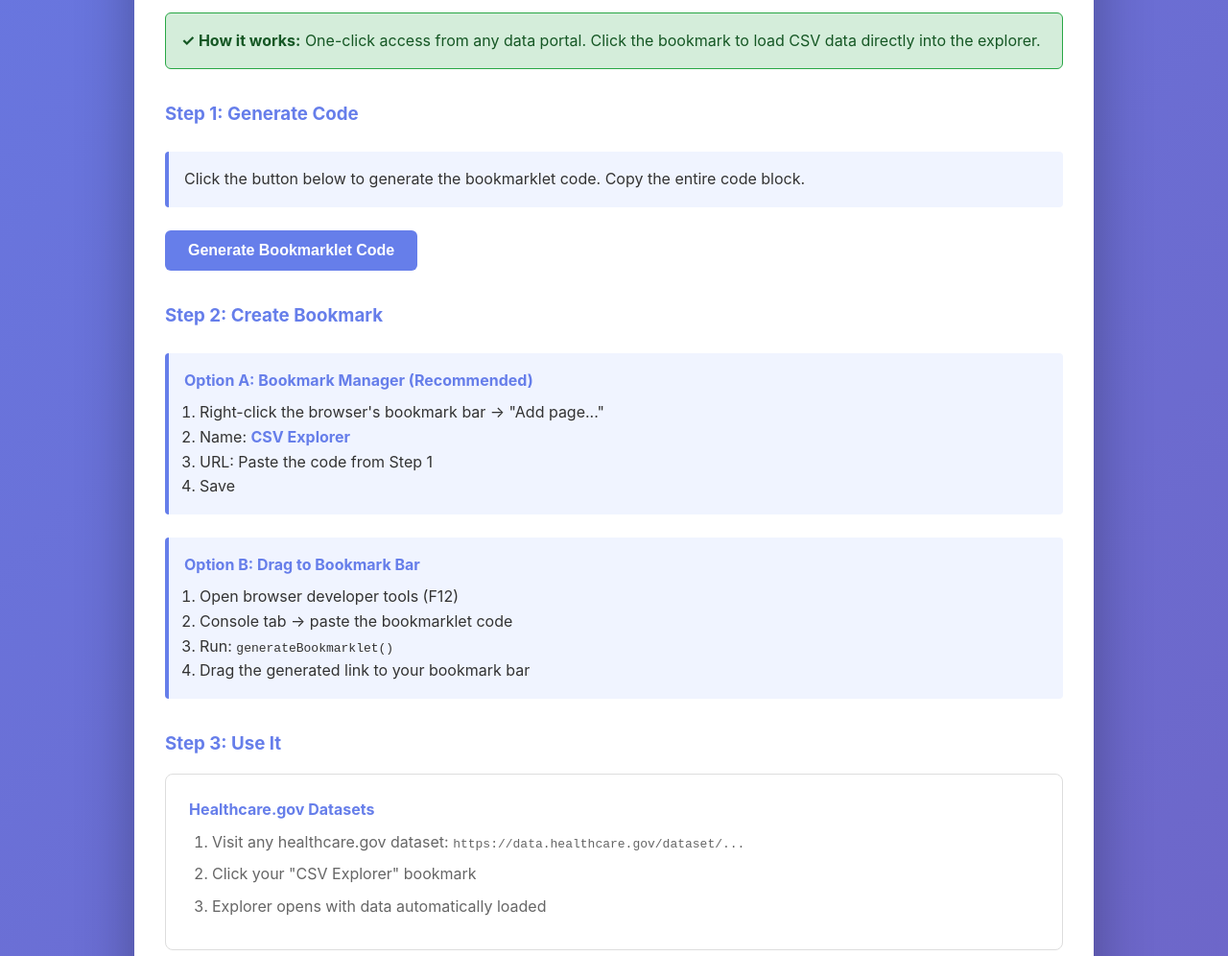
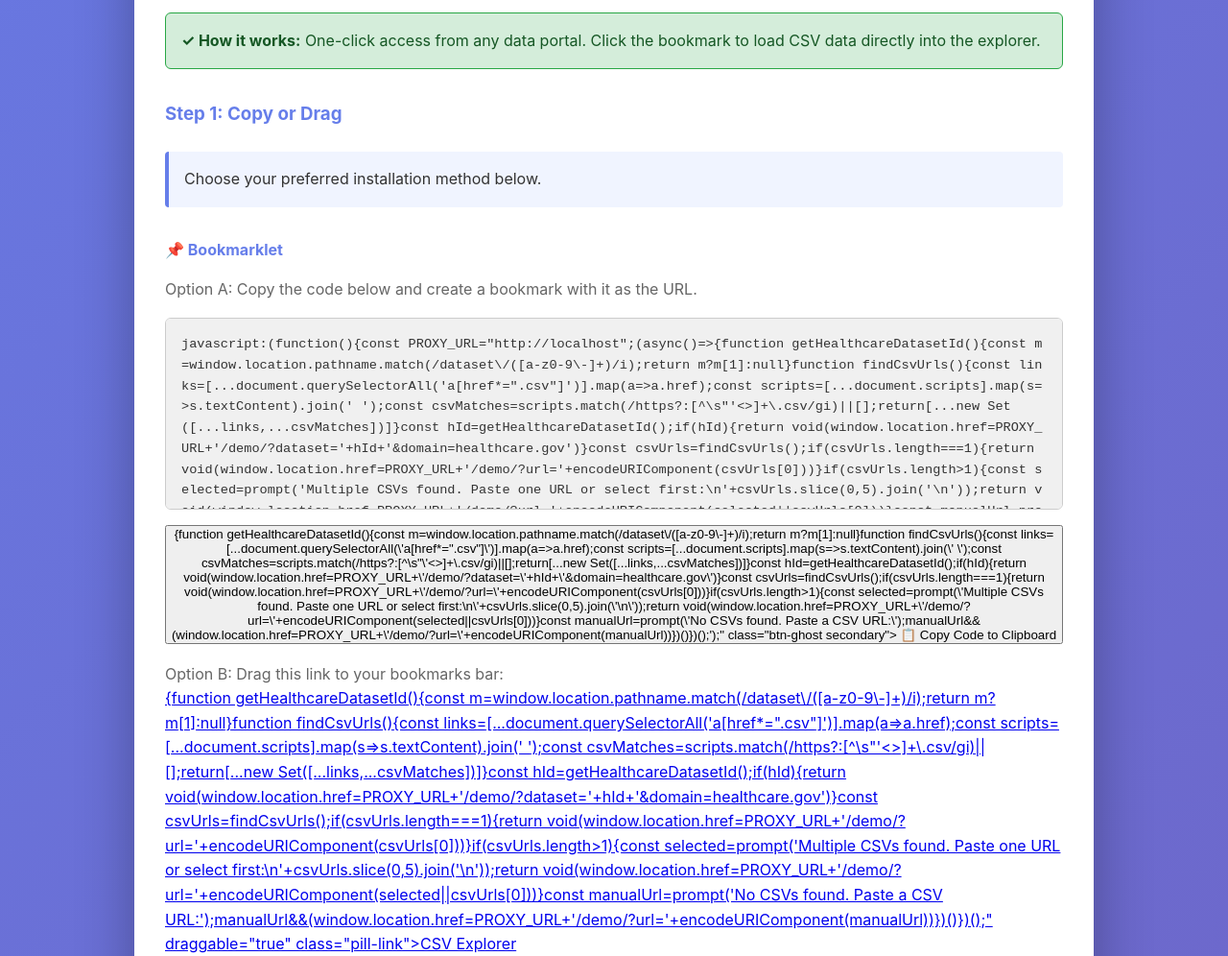
Before and after one commit to mgifford/openapi-reference, a website: page index.html in a window 1280 px wide. Shown: the part 1227-2223 px from the top of the page at 96% size. Drawn offline with Linux system fonts and the light colour scheme.

Commit message:
Refactor bookmarklet UX: display instead of generate
- Bookmarklet code now displays immediately on page load
- Removed 'Generate Code' button - code is static
- Changed Step 1 from 'Generate Code' to 'Copy or Drag'
- Adjusted numbering: steps now 1 (Copy/Drag), 2 (Create Bookmark), 3 (Use It)
- Bookmarklet displays with two options: copy to clipboard or drag to bookmarks bar
- Updated next steps to reflect new flow

```diff
--- a/index.html
+++ b/index.html
@@ -411,13 +411,10 @@
           <strong>✓ How it works:</strong> One-click access from any data portal. Click the bookmark to load CSV data directly into the explorer.
         </div>
 
-        <h3 class="subhead">Step 1: Generate Code</h3>
+        <h3 class="subhead">Step 1: Copy or Drag</h3>
         <div class="instruction-step">
-          Click the button below to generate the bookmarklet code. Copy the entire code block.
+          Choose your preferred installation method below.
         </div>
-        <button type="button" onclick="generateBookmarklet()" class="btn-ghost">
-          Generate Bookmarklet Code
-        </button>
         <div id="bookmarklet-output"></div>
 
         <h3 class="subhead">Step 2: Create Bookmark</h3>
@@ -601,7 +598,7 @@ User browses, searches, exports (all local)</code></div>
         <h2>📚 Next Steps</h2>
         <ol class="muted-list">
           <li><strong>Try the demo:</strong> <a href="/demo/" class="accent-link">Open demo</a></li>
-          <li><strong>Install bookmarklet:</strong> Generate code above and add to your browser</li>
+          <li><strong>Install bookmarklet:</strong> Copy or drag the bookmark above</li>
           <li><strong>Test with healthcare.gov:</strong> Visit <code>https://data.healthcare.gov/dataset/5k5i-wzex</code> and click the bookmark</li>
           <li><strong>Deploy to production:</strong> See SERVER_DEPLOYMENT.md in the project repo</li>
         </ol>
@@ -617,7 +614,8 @@ User browses, searches, exports (all local)</code></div>
   </div>
 
   <script>
-    function generateBookmarklet() {
+    // Display bookmarklet code on page load
+    document.addEventListener('DOMContentLoaded', () => {
       const basePath = window.location.pathname.includes('/openapi-reference') ? '/openapi-reference' : '';
       const proxyUrl = window.location.origin + basePath;
       const bookmarkletCode = `javascript:(function(){const PROXY_URL="${proxyUrl}";(async()=>{function getHealthcareDatasetId(){const m=window.location.pathname.match(/dataset\\/([a-z0-9\\-]+)/i);return m?m[1]:null}function findCsvUrls(){const links=[...document.querySelectorAll('a[href*=".csv"]')].map(a=>a.href);const scripts=[...document.scripts].map(s=>s.textContent).join(' ');const csvMatches=scripts.match(/https?:[^\\s"'<>]+\\.csv/gi)||[];return[...new Set([...links,...csvMatches])]}const hId=getHealthcareDatasetId();if(hId){return void(window.location.href=PROXY_URL+'/demo/?dataset='+hId+'&domain=healthcare.gov')}const csvUrls=findCsvUrls();if(csvUrls.length===1){return void(window.location.href=PROXY_URL+'/demo/?url='+encodeURIComponent(csvUrls[0]))}if(csvUrls.length>1){const selected=prompt('Multiple CSVs found. Paste one URL or select first:\\n'+csvUrls.slice(0,5).join('\\n'));return void(window.location.href=PROXY_URL+'/demo/?url='+encodeURIComponent(selected||csvUrls[0]))}const manualUrl=prompt('No CSVs found. Paste a CSV URL:');manualUrl&&(window.location.href=PROXY_URL+'/demo/?url='+encodeURIComponent(manualUrl))})()})();`;
@@ -626,24 +624,23 @@ User browses, searches, exports (all local)</code></div>
       const safeCode = bookmarkletCode.replace(/</g, '&lt;').replace(/>/g, '&gt;');
       outputDiv.innerHTML = `
         <div class="mt-2">
-          <h4 class="text-accent mb-1">✓ Bookmarklet Code Generated</h4>
+          <h4 class="text-accent mb-1">📌 Bookmarklet</h4>
           <p class="text-muted">Option A: Copy the code below and create a bookmark with it as the URL.</p>
           <div class="bookmarklet-code">${safeCode}</div>
-          <button type="button" onclick="copyToClipboard()" class="btn-ghost secondary">
+          <button type="button" onclick="copyToClipboard('${bookmarkletCode.replace(/'/g, "\\'")}');" class="btn-ghost secondary">
             📋 Copy Code to Clipboard
           </button>
           <p class="text-muted mt-1">Option B: Drag this link to your bookmarks bar:</p>
-          <a id="drag-link" href="${bookmarkletCode}" class="pill-link">CSV Explorer</a>
+          <a id="drag-link" href="${bookmarkletCode}" draggable="true" class="pill-link">CSV Explorer</a>
           <p id="copy-status" class="text-success mt-075"></p>
         </div>
       `;
 
-      // Store for copy button
-      window.bookmarkletCode = bookmarkletCode;
-    }
+      const demoLink = document.getElementById('demo-link');
+      if (demoLink) demoLink.href = `${basePath}/demo/`;
+    });
 
-    function copyToClipboard() {
-      const code = window.bookmarkletCode;
+    function copyToClipboard(code) {
       navigator.clipboard.writeText(code).then(() => {
         const status = document.getElementById('copy-status');
         status.textContent = '✓ Copied to clipboard!';
@@ -652,13 +649,6 @@ User browses, searches, exports (all local)</code></div>
         alert('Failed to copy: ' + err);
       });
     }
-
-    // Adjust demo link for GitHub Pages base path
-    document.addEventListener('DOMContentLoaded', () => {
-      const basePath = window.location.pathname.includes('/openapi-reference') ? '/openapi-reference' : '';
-      const demoLink = document.getElementById('demo-link');
-      if (demoLink) demoLink.href = `${basePath}/demo/`;
-    });
   </script>
 </body>
 </html>
```
Also changed, not shown: demo/landing.html (+12 -22 lines).
